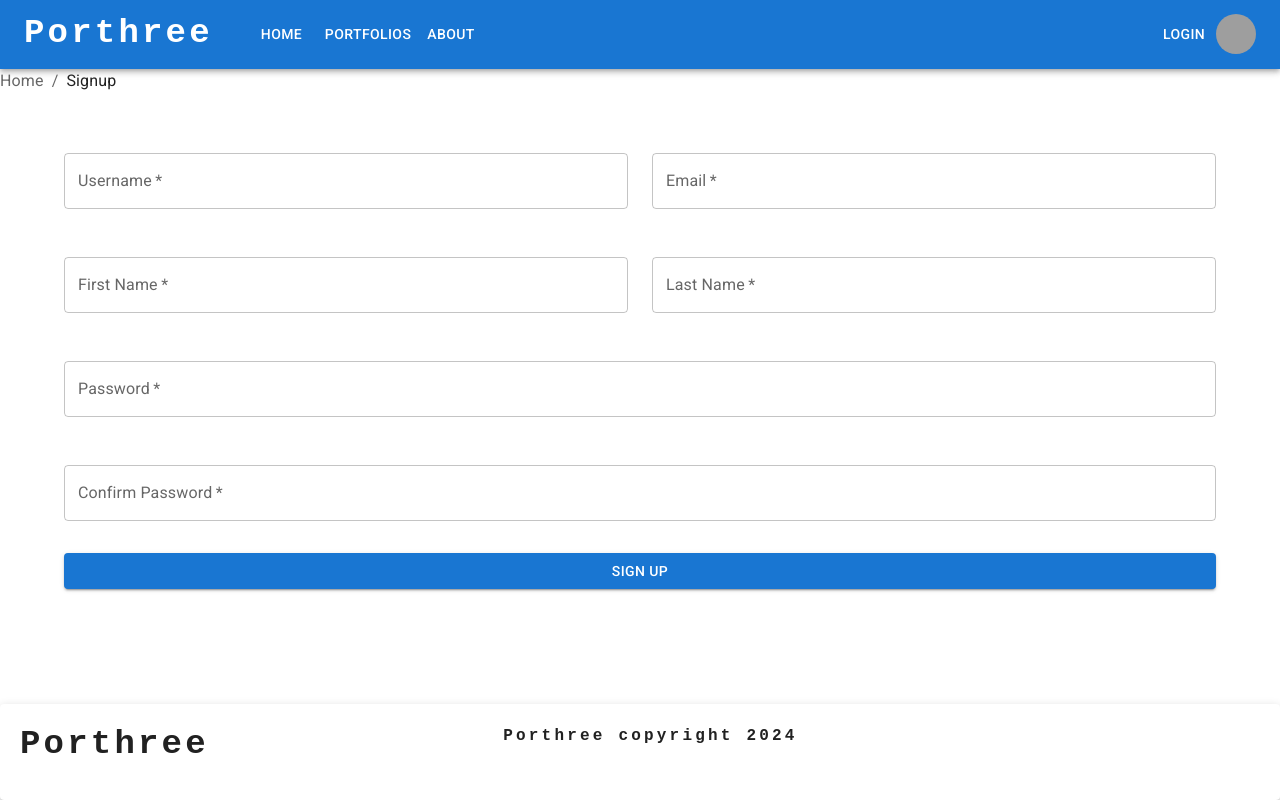
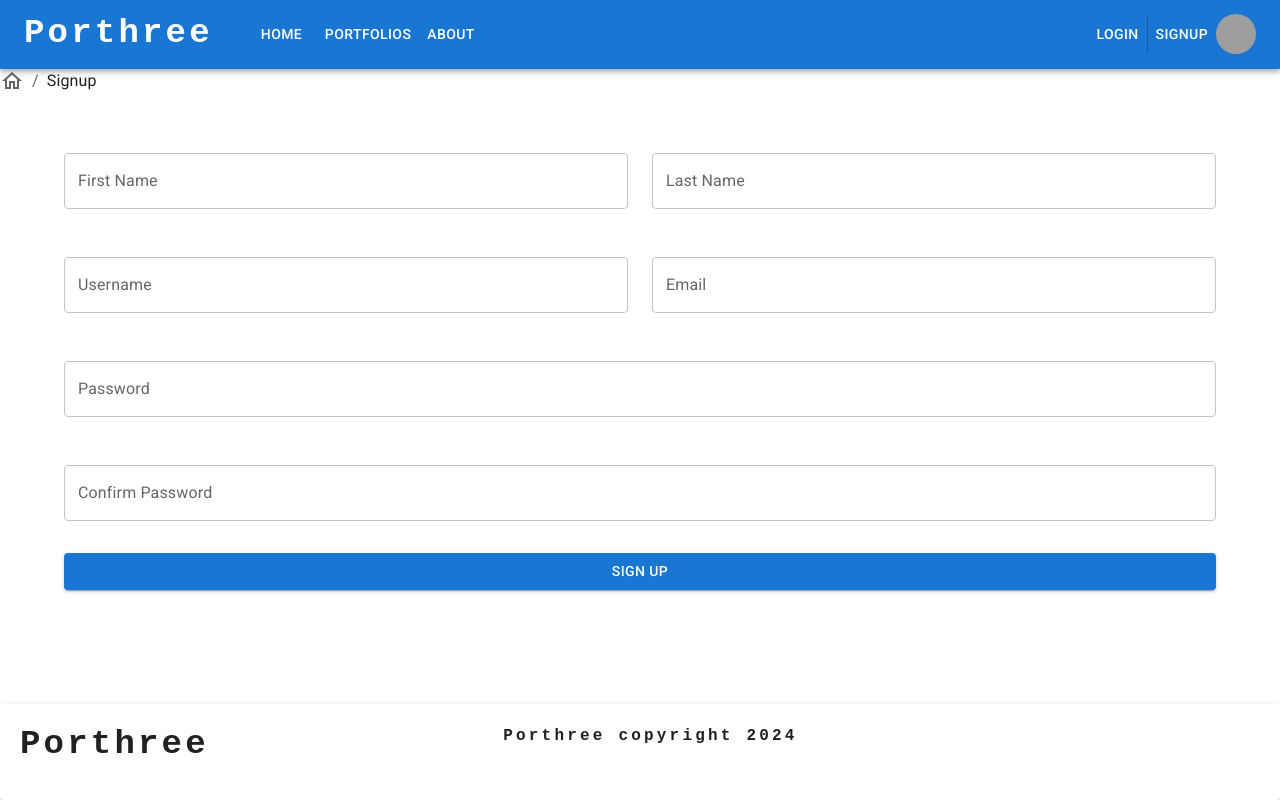
Before and after one commit to Anadudev/Porthree, a React (Vite) app in the folder frontend/: page /signup in a window 1280 px wide. Built offline with nearby package versions, Linux system fonts and the light colour scheme; grey boxes are pictures that could not be loaded.

Commit message:
Implementing frontend form validation using formik and yup react plugins

```diff
--- a/frontend/package.json
+++ b/frontend/package.json
@@ -16,13 +16,15 @@
     "@mui/icons-material": "^5.15.14",
     "@mui/material": "^5.15.14",
     "axios": "^1.6.8",
+    "formik": "^2.4.5",
     "localforage": "^1.10.0",
     "match-sorter": "^6.3.4",
     "react": "^18.2.0",
     "react-dom": "^18.2.0",
     "react-icons": "^5.0.1",
     "react-router-dom": "^6.22.3",
-    "sort-by": "^1.2.0"
+    "sort-by": "^1.2.0",
+    "yup": "^1.4.0"
   },
   "devDependencies": {
     "@types/react": "^18.2.66",
--- a/frontend/src/components/Breadcrumb.jsx
+++ b/frontend/src/components/Breadcrumb.jsx
@@ -1,26 +1,21 @@
+/* eslint-disable react/prop-types */
 import * as React from "react";
 import Breadcrumbs from "@mui/material/Breadcrumbs";
 import { Link as MuiLink } from "@mui/material";
 import { Link } from "react-router-dom";
-
-
-function handleClick(event) {
-    event.preventDefault();
-    console.info("You clicked a breadcrumb.");
-}
-
+import HomeOutlinedIcon from '@mui/icons-material/HomeOutlined';
 
 const Breadcrumb = ({ path }) => {
     const pathSegments = path.pathname.split("/");
     const last = (pathSegments.length) - 1;
     const breadcrumbs = pathSegments.map((segment, index) => ({
-        text: index === 0 ? "Home" : segment.charAt(0).toUpperCase() + segment.slice(1), // Capitalize first letter
+        text: index === 0 ? <HomeOutlinedIcon /> : segment.charAt(0).toUpperCase() + segment.slice(1), // Capitalize first letter
         to: index === 0 ? "/" : `${pathSegments.slice(0, index + 1).join("/")}`, // Build URL based on segments
     }));
 
     return (
         <div>
-            <div role="presentation" onClick={handleClick}>
+            <div role="presentation">
                 <Breadcrumbs aria-label="breadcrumb">
                     {breadcrumbs.map((item, index) => (
                         // index === 0? "":
--- a/frontend/src/components/Footer.jsx
+++ b/frontend/src/components/Footer.jsx
@@ -8,6 +8,8 @@ import Paper from '@mui/material/Paper';
 export default function Footer() {
   const year = new Date().getFullYear();
   return (
+    <div>
+      <Paper elevation={0} sx={{ height: '120px' }}></Paper>
       <Paper sx={{ position: 'fixed', bottom: 0, left: 0, right: 0, padding: '20px' }} elevation={3}>
         <BottomNavigation showLabels sx={{ display: 'flex', justifyContent: 'space-between', alignContent: 'center' }}>
           <Typography
@@ -38,5 +40,6 @@ export default function Footer() {
           <BottomNavigationAction />
         </BottomNavigation>
       </Paper>
+    </div>
   );
 }
--- a/frontend/src/components/Nav.jsx
+++ b/frontend/src/components/Nav.jsx
@@ -12,11 +12,11 @@ import Button from '@mui/material/Button';
 import Tooltip from '@mui/material/Tooltip';
 import MenuItem from '@mui/material/MenuItem';
 import { Link } from "react-router-dom";
-
+import ButtonGroup from '@mui/material/ButtonGroup';
 
 const settings = ['Profile', 'Account', 'Dashboard', 'Logout'];
 
-function ResponsiveAppBar({pages}) {
+function ResponsiveAppBar({ pages }) {
   const [anchorElNav, setAnchorElNav] = React.useState(null);
   const [anchorElUser, setAnchorElUser] = React.useState(null);
 
@@ -129,7 +129,10 @@ function ResponsiveAppBar({pages}) {
               </Button>
             ))}
           </Box>
-          <Button component={Link} to='/login' color="inherit">Login</Button>
+          <ButtonGroup variant="text" aria-label="Basic button group " color="inherit">
+            <Button component={Link} to='/login' color="inherit">Login</Button>
+            <Button component={Link} to='/signup' color="inherit">SignUp</Button>
+          </ButtonGroup>
           <Box sx={{ flexGrow: 0 }}>
             <Tooltip title="Open settings">
               <IconButton onClick={handleOpenUserMenu} sx={{ p: 0 }}>
--- a/frontend/src/pages/Signup.jsx
+++ b/frontend/src/pages/Signup.jsx
@@ -1,199 +1,149 @@
-import React, { useState, useRef } from 'react';
+import React, { useRef, useState } from 'react';
 import axios from 'axios';
 import { Container, Grid, TextField, Button, Box } from '@mui/material';
 import DrawerAppBar from '../components/Nav';
 import Footer from '../components/Footer';
-import { useNavigate } from 'react-router-dom'; // Import useNavigate
+import { useNavigate } from 'react-router-dom';
 import api from '../../apiConfig';
 import { NavLinks } from '../data/NavLinks';
 import { useLocation } from 'react-router-dom';
 import Breadcrumb from '../components/Breadcrumb';
+import { useFormik } from 'formik';
+import * as Yup from 'yup';
+import Alert from '@mui/material/Alert';
 
 const Signup = () => {
-  const [formData, setFormData] = useState({
-    firstName: '',
-    lastName: '',
+  const navigate = useNavigate();
+  const signupRef = useRef(null);
+  const [success, setSuccess] = useState('');
+
+  const formik = useFormik({
+    initialValues: {
+      first_name: '',
+      last_name: '',
       email: '',
       password: '',
       confirmPassword: '',
-    username: '' // Add username field
+      username: ''
+    },
+    validationSchema: Yup.object({
+      first_name: Yup.string().required('First Name is required'),
+      last_name: Yup.string().required('Last Name is required'),
+      email: Yup.string().email('Invalid email address').required('Email is required'),
+      password: Yup.string().min(12, 'Password must be at least 12 characters').required('Password is required'),
+      confirmPassword: Yup.string()
+        .oneOf([Yup.ref('password'), null], 'Passwords must match')
+        .required('Confirm Password is required'),
+      username: Yup.string().matches(/^[a-zA-Z0-9]+$/, 'Username can only contain letters and numbers').required('Username is required'),
+    }),
+    onSubmit: async (values, { setErrors }) => {
+      // console.log(values);
+      try {
+        const response = await axios.post(`${api.apiHost}/auth_app/signup/`, values);
+        const success_message = `Account successfully created ${response.data.username}`;
+        setSuccess(<Alert severity="success">{success_message}.</Alert>);
+        setTimeout(() => {
+          navigate('/login');
+        }, 2000);
+      } catch (error) {
+        if (error.response) {
+          // The request was made and the server responded with a status code
+          // that falls out of the range of 2xx
+          const errorMessage = error.response.data;
+          Object.entries(errorMessage).forEach(([key, value]) => {
+            setErrors({ [key]: value[0] })
           });
-  const [emptyFields, setEmptyFields] = useState({}); // State to track empty fields
-  const [successMessage, setSuccessMessage] = useState(''); // State for success message
-  const navigate = useNavigate(); // Use navigate for navigation
-  const signupRef = useRef(null); // Create a ref for the signup container
-
-  const handleInputChange = (e) => {
-    const { name, value } = e.target;
-    setFormData({ ...formData, [name]: value });
-    // Update emptyFields state based on the input change
-    setEmptyFields(prev => ({ ...prev, [name]: value.trim() === '' }));
-  };
-
-  const scrollToSignup = () => {
-    signupRef.current.scrollIntoView({ behavior: 'smooth', block: 'start' });
-  };
-
-  const handleSignUp = async () => {
-    // Check if any field is empty
-    const isAnyFieldEmpty = Object.values(emptyFields).some(isEmpty => isEmpty);
-    if (isAnyFieldEmpty) {
-      alert("Please fill in all required fields.");
-      return; // Prevent the sign-up logic from running
+          // setErrors({ username: fieldError[0] });
+          // console.log(error.response.data);
         }
-
-    // Check if passwords match
-    if (formData.password !== formData.confirmPassword) {
-      alert("Passwords don't match!");
-      return;
       }
-
-    // Prepare data for submission
-    const userData = {
-      first_name: formData.firstName,
-      last_name: formData.lastName,
-      email: formData.email,
-      password: formData.password,
-      username: formData.username // Include username in the data
-    };
-
-    try {
-      // Send POST request to signup API endpoint
-      const apiUrl = `${api.apiHost}/auth_app/signup/`
-      const response = await axios.post(apiUrl, userData);
-      console.log(response.data);
-      const success_message = `Account successfully created ${response.data.username}`;
-      setSuccessMessage(success_message);
-
-      // After successful signup, redirect to login page
-      // Uncomment the following line and replace '/login' with your actual login route
-      // history.push('/login');
-    } catch (error) {
-      const failure_message = `For some reason your account was not created please try again`;
-      setSuccessMessage(failure_message);
-      console.error("Error signing up:", error);
-      // Handle error, e.g., show an error message to the user
     }
-  };
+  });
 
   return (
     <div>
       <DrawerAppBar pages={NavLinks} />
       <Breadcrumb path={useLocation()} />
-      {successMessage && ( // Conditionally render success message
-        <Box
-          display="flex"
-          flexDirection="column"
-          alignItems="center"
-          justifyContent="center"
-          height="100vh" // Adjust the height as needed
-          textAlign="center"
-          borderBottom="20px"
-        >
-          <p>{successMessage}</p>
-          <Button variant="contained" color="primary" onClick={() => navigate('/login')}>
-            Go to login
-          </Button> <br></br>
-          <Button variant="contained" color="primary" onClick={scrollToSignup}>
-            Sign up
-          </Button>
-        </Box>
-      )}
-      <Container >
+      <Container>
+        {success}
+        <form onSubmit={formik.handleSubmit}>
           <Grid container spacing={3} justifyContent="center" style={{ marginTop: '20px' }}>
             <Grid item xs={12} sm={6}>
               <TextField
+                {...formik.getFieldProps('first_name')}
+                label="First Name"
+                variant="outlined"
+                fullWidth
+                margin="normal"
+                error={formik.touched.firstName && formik.errors.firstName}
+                helperText={formik.touched.firstName && formik.errors.firstName}
+              />
+            </Grid>
+            <Grid item xs={12} sm={6}>
+              <TextField
+                {...formik.getFieldProps('last_name')}
+                label="Last Name"
+                variant="outlined"
+                fullWidth
+                margin="normal"
+                error={formik.touched.lastName && formik.errors.lastName}
+                helperText={formik.touched.lastName && formik.errors.lastName}
+              />
+            </Grid>
+            <Grid item xs={12} sm={6}>
+              <TextField
+                {...formik.getFieldProps('username')}
                 ref={signupRef}
-              name="username" // Add username TextField
                 label="Username"
                 variant="outlined"
                 fullWidth
                 margin="normal"
-              value={formData.username}
-              onChange={handleInputChange}
-              required // Mark as required
-              error={emptyFields.username} // Highlight if empty
-              helperText={emptyFields.username && "This field is required"} // Show helper text if empty
+                error={formik.touched.username && formik.errors.username}
+                helperText={formik.touched.username && formik.errors.username}
               />
             </Grid>
             <Grid item xs={12} sm={6}>
               <TextField
-              name="email"
+                {...formik.getFieldProps('email')}
                 label="Email"
                 variant="outlined"
                 fullWidth
                 margin="normal"
-              value={formData.email}
-              onChange={handleInputChange}
-              required // Mark as required
-              error={emptyFields.email} // Highlight if empty
-              helperText={emptyFields.email && "This field is required"} // Show helper text if empty
-            />
-          </Grid>
-          <Grid item xs={12} sm={6}>
-            <TextField
-              name="firstName"
-              label="First Name"
-              variant="outlined"
-              fullWidth
-              margin="normal"
-              value={formData.firstName}
-              onChange={handleInputChange}
-              required // Mark as required
-              error={emptyFields.firstName} // Highlight if empty
-              helperText={emptyFields.firstName && "This field is required"} // Show helper text if empty
-            />
-          </Grid>
-          <Grid item xs={12} sm={6}>
-            <TextField
-              name="lastName"
-              label="Last Name"
-              variant="outlined"
-              fullWidth
-              margin="normal"
-              value={formData.lastName}
-              onChange={handleInputChange}
-              required // Mark as required
-              error={emptyFields.lastName} // Highlight if empty
-              helperText={emptyFields.lastName && "This field is required"} // Show helper text if empty
+                error={formik.touched.email && formik.errors.email}
+                helperText={formik.touched.email && formik.errors.email}
               />
             </Grid>
             <Grid item xs={12}>
               <TextField
-              name="password"
+                {...formik.getFieldProps('password')}
                 label="Password"
                 type="password"
                 variant="outlined"
                 fullWidth
                 margin="normal"
-              value={formData.password}
-              onChange={handleInputChange}
-              required // Mark as required
-              error={emptyFields.password} // Highlight if empty
-              helperText={emptyFields.password && "This field is required"} // Show helper text if empty
+                error={formik.touched.password && formik.errors.password}
+                helperText={formik.touched.password && formik.errors.password}
               />
             </Grid>
             <Grid item xs={12}>
               <TextField
-              name="confirmPassword"
+                {...formik.getFieldProps('confirmPassword')}
                 label="Confirm Password"
                 type="password"
                 variant="outlined"
                 fullWidth
                 margin="normal"
-              value={formData.confirmPassword}
-              onChange={handleInputChange}
-              required // Mark as required
-              error={emptyFields.confirmPassword} // Highlight if empty
-              helperText={emptyFields.confirmPassword && "This field is required"} // Show helper text if empty
+                error={formik.touched.confirmPassword && formik.errors.confirmPassword}
+                helperText={formik.touched.confirmPassword && formik.errors.confirmPassword}
               />
             </Grid>
             <Grid item xs={12}>
-            <Button variant="contained" color="primary" fullWidth onClick={handleSignUp}>
+              <Button variant="contained" color="primary" fullWidth type="submit">
                 Sign Up
               </Button>
             </Grid>
           </Grid>
+        </form>
       </Container>
       <Footer />
     </div>
```
Also changed, not shown: 1 other file (tests, documents, lock files or other folders). Lines whose indentation alone changed are shown as unchanged.
